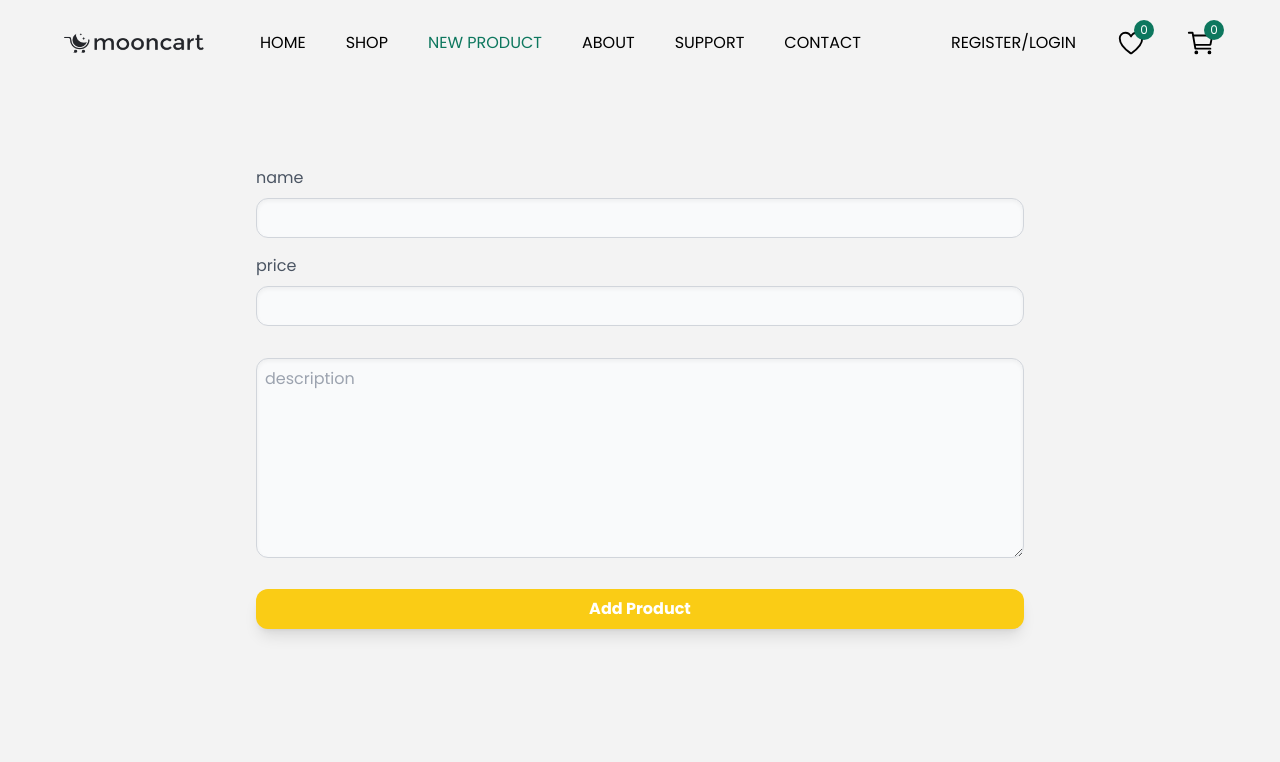
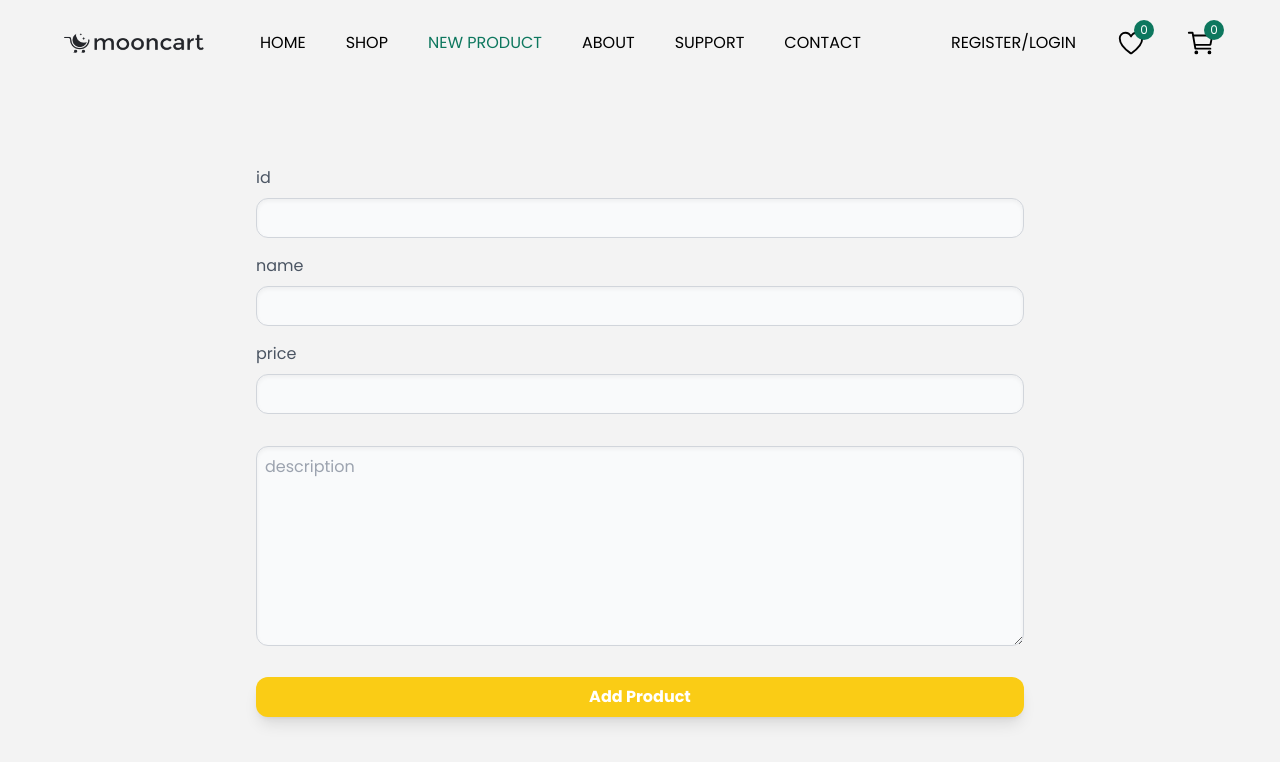
Before and after one commit to zahra-hjri/E-commerce-moon, a Next.js app: page /newProduct in a window 1280 px wide. Shown: the top 762 px of the page. Built offline with nearby package versions, Linux system fonts and the light colour scheme.

Commit message:
edited form data

```diff
--- a/src/app/api/products/route.ts
+++ b/src/app/api/products/route.ts
@@ -73,6 +73,11 @@ export async function GET() {
 
 export async function POST(request:Request){
 const newProduct = await request.json()
+  if (!newProduct.id) {
+    newProduct.id = products.length > 0
+      ? Math.max(...products.map(p => p.id)) + 1
+      : 1;
+  }
 products.push(newProduct)
 return NextResponse.json(newProduct, {status:201})
 }
--- a/src/app/newProduct/page.tsx
+++ b/src/app/newProduct/page.tsx
@@ -5,48 +5,66 @@ import { useState } from "react";
 import InputField from "../shared-components/ui/InputField";
 
 const NewProduct = () => {
-  const [name, setName] = useState("");
-  const [price, setPrice] = useState("");
-  const [description, setDescription] = useState("");
+  const [product, setProduct] = useState({
+    id: "",
+    title: "",
+    price: "",
+    image: "",
+    description: "",
+  });
 
   const handlePostProduct = async (e: React.FormEvent<HTMLFormElement>) => {
     e.preventDefault();
 
     try {
       const response = await axios.post("/api/products", {
-        name,
-        price: Number(price),
-        description,
+        ...product,
+        price: Number(product.price),
+        id: product.id ? Number(product.id) : undefined,
       });
       console.log(response);
     } catch (error) {
       console.log(error);
     }
   };
+
+  const handleChange = (
+  e: React.ChangeEvent<HTMLInputElement | HTMLTextAreaElement>
+) => {
+  const { name, value } = e.target;
+  setProduct(prev => ({ ...prev, [name]: value }));
+};
   return (
     <div className="bg-white-100 w-full h-screen flex justify-center pt-20">
       <form onSubmit={handlePostProduct} className="flex-col gap-4 w-[60%]">
         <InputField
-        label="name"
+          label="id"
           type="text"
           name="name"
-          value={name}
-          onChange={(e) => setName(e.target.value)}
+          value={product.id}
+          onChange={handleChange}
         />
         <InputField
-        label="price"
+          label="name"
+          type="text"
+          name="name"
+          value={product.title}
+          onChange={handleChange}
+        />
+        <InputField
+          label="price"
           type="text"
           name="price"
-          value={price}
-          onChange={(e) => setPrice(e.target.value)}
+          value={product.price}
+          onChange={handleChange}
         />
         <textarea
           placeholder="description"
-          value={description}
-          onChange={(e) => setDescription(e.target.value)}
-        className="rounded-xl bg-gray-50 border border-gray-300 shadow-inner w-full h-[200px] p-2 focus:outline-none focus:ring-2 focus:ring-green-600 mt-4"
+          value={product.description}
+          onChange={handleChange}
+          className="rounded-xl bg-gray-50 border border-gray-300 shadow-inner w-full h-[200px] p-2 focus:outline-none focus:ring-2 focus:ring-green-600 mt-4"
         />
-         <button
+        <button
           className="w-full bg-yellow-400 hover:bg-green-800 transition-colors text-white font-bold py-2 rounded-xl shadow-lg mt-6"
           type="submit"
         >
```
